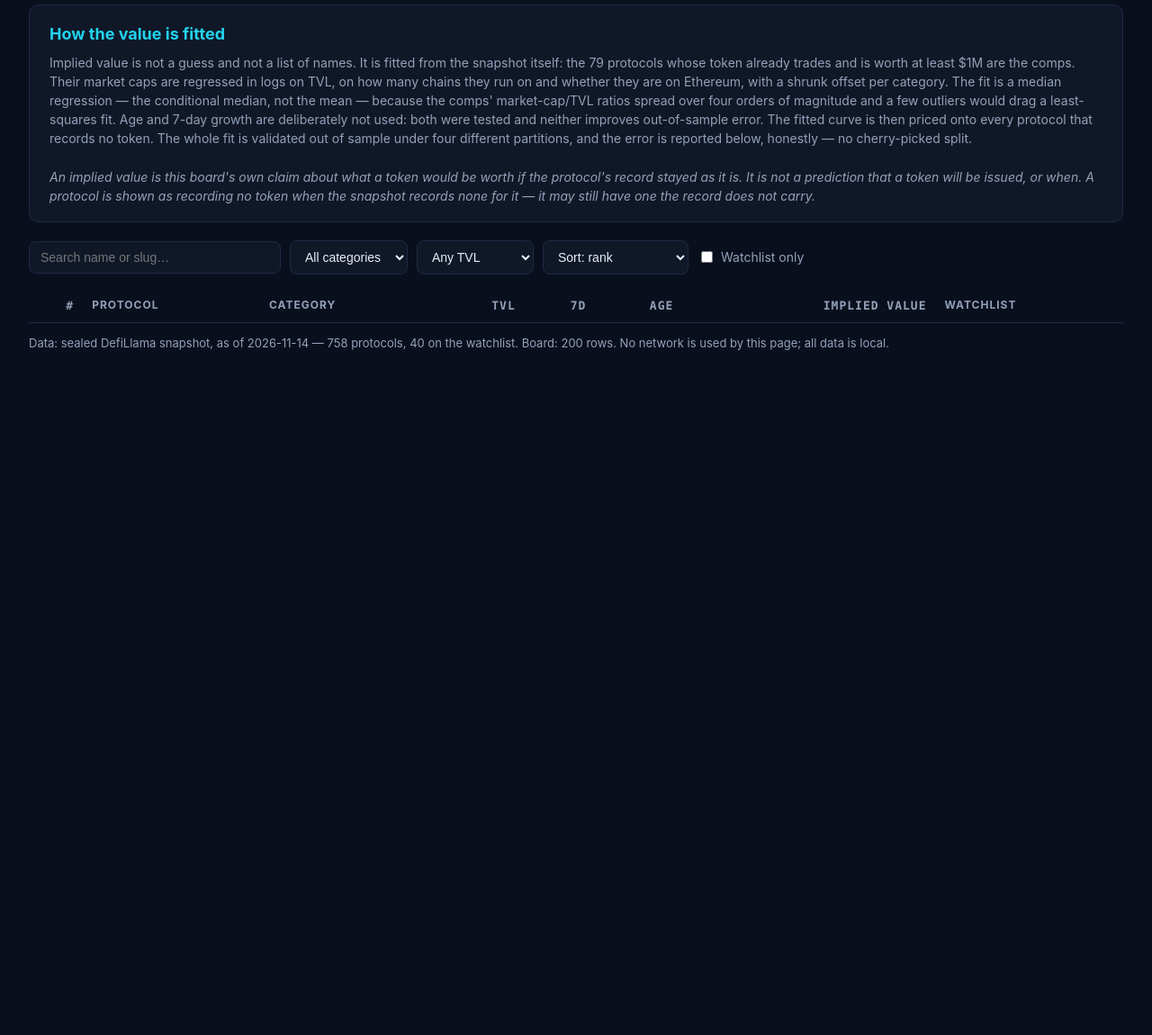
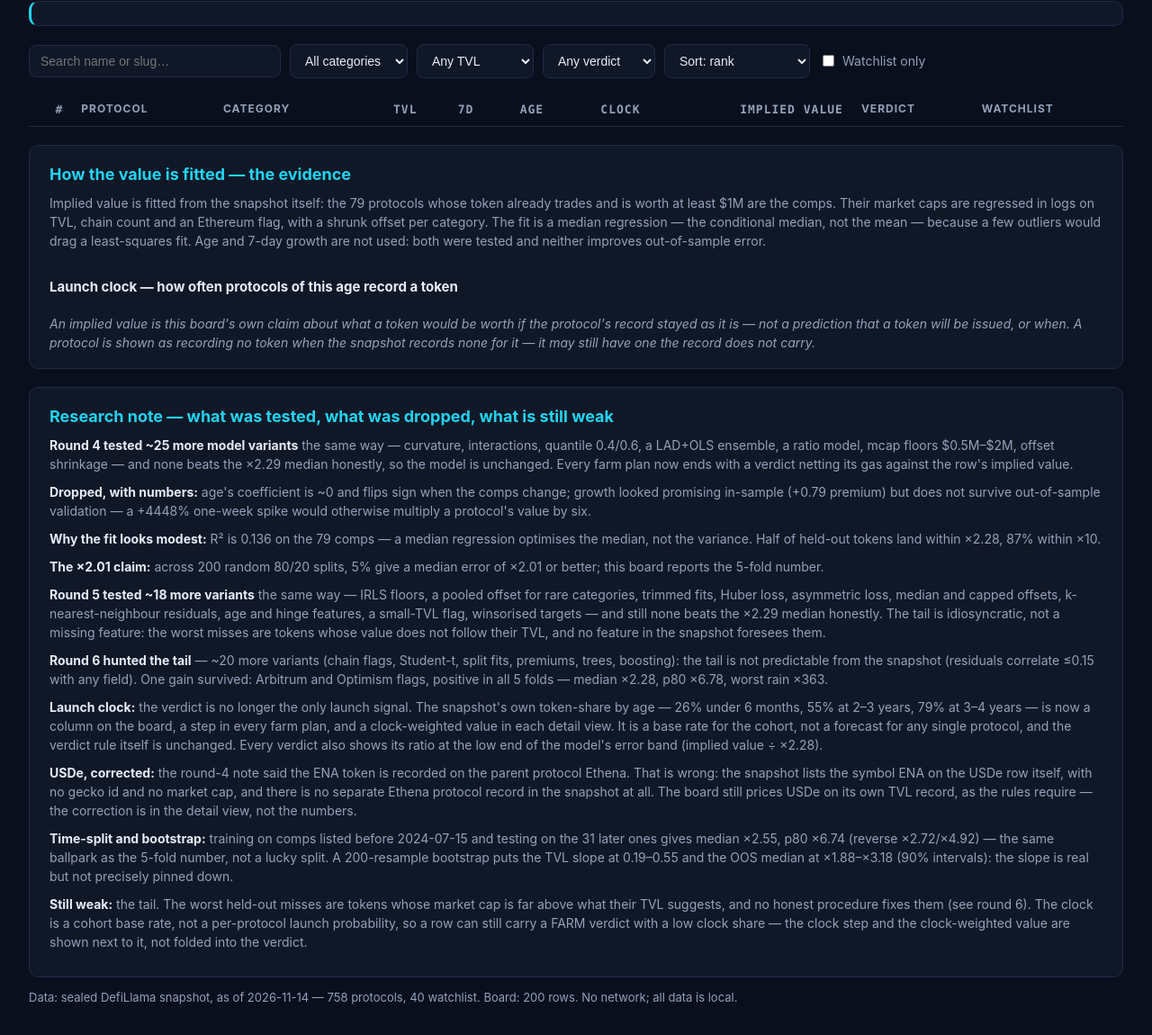
Before and after one commit to annaroano1-sys/token-radar-01, a plain HTML site: page dashboard/index.html in a window 1280 px wide. Shown: the part 138-1288 px from the top of the page at 90% size. Before the commit the page ends 800 px from the top, so only its background shows below. Drawn offline with Linux system fonts and the light colour scheme; a script that the page names is missing.

Commit message:
token-radar-01 round 6: Arbitrum+Optimism flags, tail-hunt evidence

```diff
--- a/dashboard/index.html
+++ b/dashboard/index.html
@@ -15,27 +15,9 @@
   <div class="meta" id="meta-line">Loading board…</div>
 </header>
 
-<section class="panel model" id="model-panel">
-  <h2>How the value is fitted</h2>
-  <p class="method">Implied value is not a guess and not a list of names. It is fitted from the
-  snapshot itself: the 79 protocols whose token already trades and is worth at
-  least $1M are the comps. Their market caps are regressed in logs on TVL, on
-  how many chains they run on and whether they are on Ethereum, with a shrunk
-  offset per category. The fit is a median regression — the conditional median,
-  not the mean — because the comps' market-cap/TVL ratios spread over four
-  orders of magnitude and a few outliers would drag a least-squares fit. Age
-  and 7-day growth are deliberately not used: both were tested and neither
-  improves out-of-sample error. The fitted curve is then priced onto every
-  protocol that records no token. The whole fit is validated out of sample
-  under four different partitions, and the error is reported below, honestly —
-  no cherry-picked split.</p>
-  <dl class="fit" id="fit-line"></dl>
-  <div id="scatter"></div>
-  <p class="caveat" id="scatter-note"></p>
-  <p class="caveat">An implied value is this board's own claim about what a token would be worth
-  if the protocol's record stayed as it is. It is not a prediction that a token will
-  be issued, or when. A protocol is shown as recording no token when the snapshot
-  records none for it — it may still have one the record does not carry.</p>
+<section class="stats" id="stats">
+  <p class="formula" id="formula-line"></p>
+  <p class="oos" id="oos-line"></p>
 </section>
 
 <section class="controls">
@@ -47,6 +29,13 @@
     <option value="100000000">TVL ≥ $100M</option>
     <option value="500000000">TVL ≥ $500M</option>
     <option value="1000000000">TVL ≥ $1B</option>
+  </select>
+  <select id="verdict" aria-label="Farm verdict">
+    <option value="">Any verdict</option>
+    <option value="FARM">FARM</option>
+    <option value="WORTH A LOOK">Worth a look</option>
+    <option value="THIN">Thin</option>
+    <option value="LONG WAIT">Long wait</option>
   </select>
   <select id="sort" aria-label="Sort by">
     <option value="rank">Sort: rank</option>
@@ -68,7 +57,9 @@
         <th class="num">TVL</th>
         <th class="num">7d</th>
         <th class="num">Age</th>
+        <th class="num">Clock</th>
         <th class="num">Implied value</th>
+        <th>Verdict</th>
         <th>Watchlist</th>
       </tr>
     </thead>
@@ -77,10 +68,89 @@
   <p class="count" id="count-line"></p>
 </main>
 
+<section class="panel model" id="model-panel">
+  <h2>How the value is fitted — the evidence</h2>
+  <p class="method">Implied value is fitted from the snapshot itself: the 79 protocols whose
+  token already trades and is worth at least $1M are the comps. Their market
+  caps are regressed in logs on TVL, chain count and an Ethereum flag, with a
+  shrunk offset per category. The fit is a median regression — the conditional
+  median, not the mean — because a few outliers would drag a least-squares
+  fit. Age and 7-day growth are not used: both were tested and neither
+  improves out-of-sample error.</p>
+  <dl class="fit" id="fit-line"></dl>
+  <div id="calib"></div>
+  <p class="caveat" id="calib-note"></p>
+  <h3>Launch clock — how often protocols of this age record a token</h3>
+  <table class="breakdown">
+    <tbody id="clock-table"></tbody>
+  </table>
+  <p class="caveat">An implied value is this board's own claim about what a token would be worth
+  if the protocol's record stayed as it is — not a prediction that a token will
+  be issued, or when. A protocol is shown as recording no token when the snapshot
+  records none for it — it may still have one the record does not carry.</p>
+</section>
+
+<section class="panel note" id="research-note">
+  <h2>Research note — what was tested, what was dropped, what is still weak</h2>
+  <p><strong>Round 4 tested ~25 more model variants</strong> the same way —
+  curvature, interactions, quantile 0.4/0.6, a LAD+OLS ensemble, a ratio
+  model, mcap floors $0.5M–$2M, offset shrinkage — and none beats the ×2.29
+  median honestly, so the model is unchanged. Every farm plan now ends with a verdict netting its gas against the row's
+  implied value.</p>
+  <p><strong>Dropped, with numbers:</strong> age's coefficient is ~0 and flips sign
+  when the comps change; growth looked promising in-sample (+0.79 premium) but
+  does not survive out-of-sample validation — a +4448% one-week spike would
+  otherwise multiply a protocol's value by six.</p>
+  <p><strong>Why the fit looks modest:</strong> R² is 0.136 on the 79 comps —
+  a median regression optimises the median, not the variance. Half of held-out tokens land within
+  ×2.28, 87% within ×10.</p>
+  <p><strong>The ×2.01 claim:</strong> across 200 random 80/20 splits, 5% give a
+  median error of ×2.01 or better; this board reports the 5-fold number.</p>
+  <p><strong>Round 5 tested ~18 more variants</strong> the same way — IRLS
+  floors, a pooled offset for rare categories, trimmed fits, Huber loss,
+  asymmetric loss, median and capped offsets, k-nearest-neighbour residuals,
+  age and hinge features, a small-TVL flag, winsorised targets — and still
+  none beats the ×2.29 median honestly. The tail is idiosyncratic, not a
+  missing feature: the worst misses are tokens whose value does not follow
+  their TVL, and no feature in the snapshot foresees them.</p>
+  <p><strong>Round 6 hunted the tail</strong> — ~20 more variants (chain
+  flags, Student-t, split fits, premiums, trees, boosting): the tail is
+  not predictable from the snapshot (residuals correlate ≤0.15 with any
+  field). One gain survived: Arbitrum and Optimism flags, positive in all
+  5 folds — median ×2.28, p80 ×6.78, worst rain ×363.</p>
+  <p><strong>Launch clock:</strong> the verdict is no longer the only
+  launch signal. The snapshot's own token-share by age — 26% under 6 months,
+  55% at 2–3 years, 79% at 3–4 years — is now a column on the board, a step
+  in every farm plan, and a clock-weighted value in each detail view. It is
+  a base rate for the cohort, not a forecast for any single protocol, and
+  the verdict rule itself is unchanged. Every verdict also shows its ratio
+  at the low end of the model's error band (implied value ÷ ×2.28).</p>
+  <p><strong>USDe, corrected:</strong> the round-4 note said the ENA token
+  is recorded on the parent protocol Ethena. That is wrong: the snapshot
+  lists the symbol ENA on the USDe row itself, with no gecko id and no
+  market cap, and there is no separate Ethena protocol record in the
+  snapshot at all. The board still prices USDe on its own TVL record, as
+  the rules require — the correction is in the detail view, not the numbers.</p>
+  <p><strong>Time-split and bootstrap:</strong> training on comps listed
+  before 2024-07-15 and testing on the 31 later ones gives median ×2.55,
+  p80 ×6.74 (reverse ×2.72/×4.92) — the same ballpark as the 5-fold number,
+  not a lucky split. A 200-resample bootstrap puts the TVL slope at
+  0.19–0.55 and the OOS median at ×1.88–×3.18 (90% intervals): the slope
+  is real but not precisely pinned down.</p>
+  <p><strong>Still weak:</strong> the tail. The worst held-out misses are
+  tokens whose market cap is far above what their TVL suggests, and no
+  honest procedure fixes them (see round 6). The clock is a cohort base rate, not a per-protocol launch
+  probability, so a row can still carry a FARM verdict with a low clock
+  share — the clock step and the clock-weighted value are shown next to it,
+  not folded into the verdict.</p>
+</section>
+
 <section class="panel detail" id="detail" hidden>
   <h2 id="d-name"></h2>
   <p class="d-sub" id="d-sub"></p>
   <p class="d-flag" id="d-flag" hidden></p>
+  <p class="d-verdict" id="d-verdict" hidden></p>
+  <p class="d-clock" id="d-clock"></p>
   <h3>Why this value</h3>
   <table class="breakdown">
     <tbody id="d-break"></tbody>
@@ -89,12 +159,15 @@
   <ol class="steps" id="d-steps"></ol>
   <p class="d-note">Steps are a plan, not a promise: a farm plan earns nothing on its own, and
   no protocol here has announced a token. Costs are typical gas and fee ranges for
-  the chain shown, at the time of the snapshot.</p>
+  the chain shown, at the time of the snapshot. The verdict nets the plan's gas
+  against the row's implied value — no invented allocation; the launch clock is
+  the observed share of same-age protocols that record a token, a base rate,
+  not a forecast.</p>
 </section>
 
 <footer>
-  <p>Data: sealed DefiLlama snapshot, as of 2026-11-14 — 758 protocols, 40 on the
-  watchlist. Board: 200 rows. No network is used by this page; all data is local.</p>
+  <p>Data: sealed DefiLlama snapshot, as of 2026-11-14 — 758 protocols, 40 watchlist.
+  Board: 200 rows. No network; all data is local.</p>
 </footer>
 
 <script src="rows.js"></script>
```
